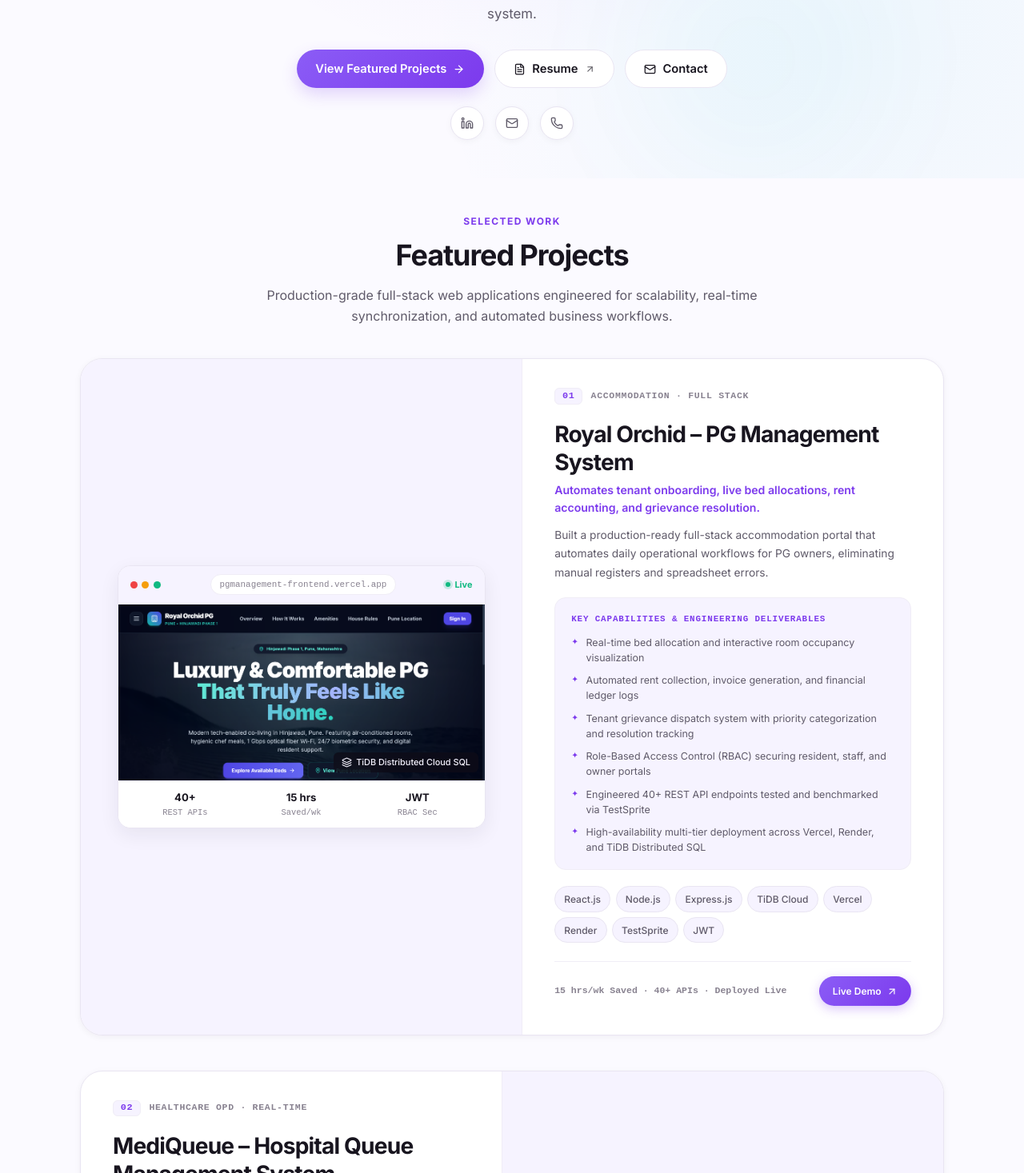
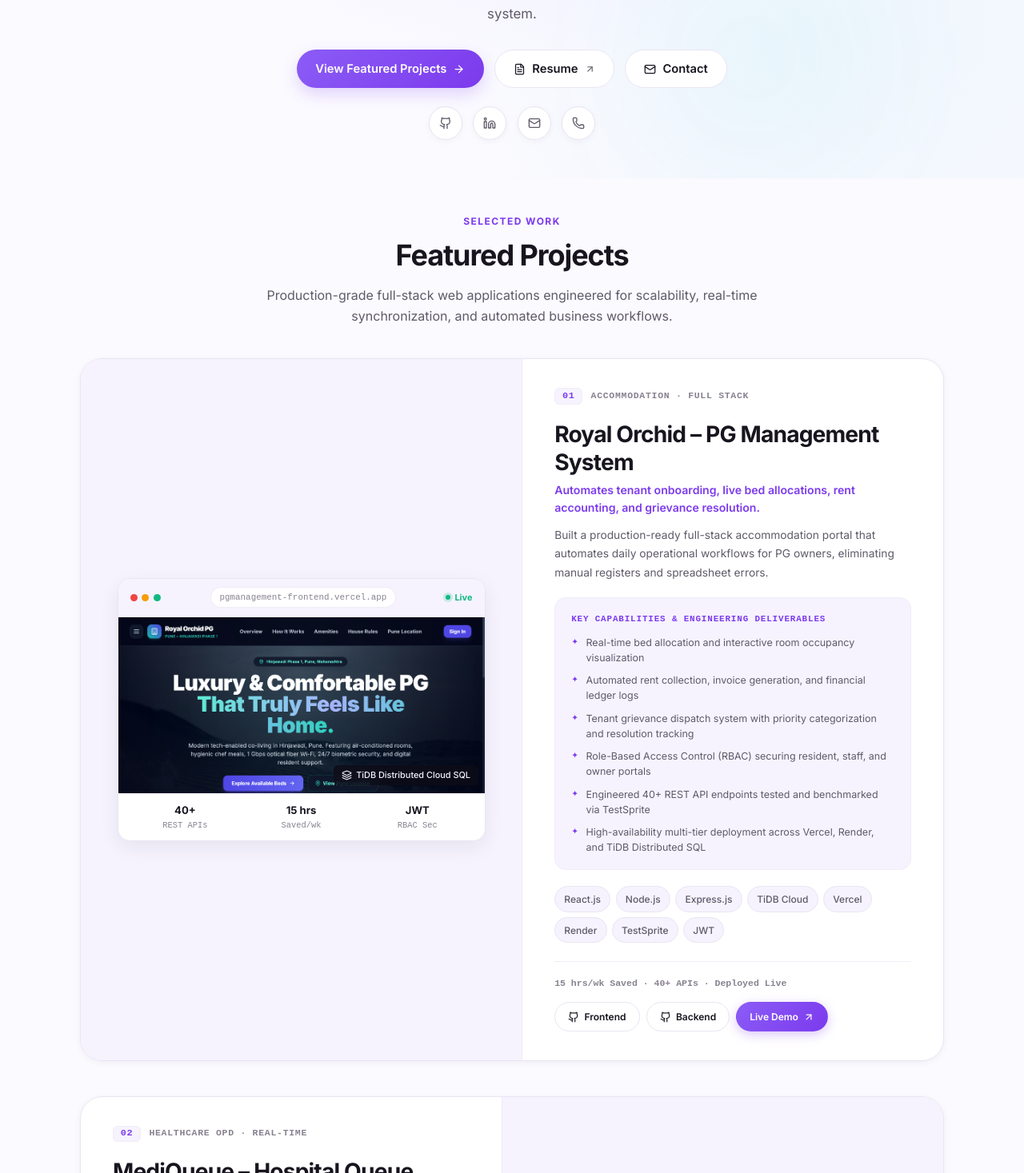
Before and after one commit to Dhasashok/portofolioFrontend, a React (Vite) app: page / in a window 1280 px wide. Shown: the part 623-2090 px from the top of the page at 80% size. Built offline with nearby package versions, Linux system fonts and the light colour scheme.

Commit message:
feat: add GitHub repository links for PG Management and MediQueue, and profile links

```diff
--- a/src/components/About.jsx
+++ b/src/components/About.jsx
@@ -8,7 +8,7 @@ import {
   Award,
   ExternalLink
 } from 'lucide-react';
-import { LinkedinIcon } from './Icons';
+import { LinkedinIcon, GithubIcon } from './Icons';
 import { personalInfo } from '../data/portfolioData';
 
 export default function About() {
@@ -100,6 +100,20 @@ export default function About() {
                   </a>
                 </div>
               </div>
+
+              {personalInfo.github && (
+                <div className="about__detail">
+                  <div className="about__detail-icon">
+                    <GithubIcon className="w-4 h-4" />
+                  </div>
+                  <div>
+                    <span className="about__detail-label">GitHub</span>
+                    <a href={personalInfo.github} target="_blank" rel="noopener noreferrer" style={{ textDecoration: 'none', color: 'var(--color-primary)' }}>
+                      <strong>github.com/Dhasashok</strong>
+                    </a>
+                  </div>
+                </div>
+              )}
             </div>
 
             {/* Resume Action Button */}
--- a/src/components/Contact.jsx
+++ b/src/components/Contact.jsx
@@ -9,7 +9,7 @@ import {
   Copy,
   ArrowUpRight
 } from 'lucide-react';
-import { LinkedinIcon } from './Icons';
+import { LinkedinIcon, GithubIcon } from './Icons';
 import { personalInfo } from '../data/portfolioData';
 
 export default function Contact() {
@@ -271,6 +271,25 @@ export default function Contact() {
               </div>
               <ArrowUpRight size={16} className="contact__detail-arrow" />
             </a>
+
+            {/* GitHub Card */}
+            {personalInfo.github && (
+              <a
+                href={personalInfo.github}
+                target="_blank"
+                rel="noopener noreferrer"
+                className="contact__social-card"
+              >
+                <div className="contact__social-brand contact__social-brand--github">
+                  <GithubIcon className="w-4 h-4" />
+                </div>
+                <div className="contact__detail-content">
+                  <small>GitHub</small>
+                  <strong>github.com/Dhasashok</strong>
+                </div>
+                <ArrowUpRight size={16} className="contact__detail-arrow" />
+              </a>
+            )}
           </div>
 
         </div>
--- a/src/components/Footer.jsx
+++ b/src/components/Footer.jsx
@@ -1,6 +1,6 @@
 import React from 'react';
 import { ArrowUp, Mail, Phone } from 'lucide-react';
-import { LinkedinIcon } from './Icons';
+import { LinkedinIcon, GithubIcon } from './Icons';
 import { personalInfo, navLinks } from '../data/portfolioData';
 
 export default function Footer() {
@@ -62,6 +62,19 @@ export default function Footer() {
 
           {/* Socials */}
           <div className="footer__socials">
+            {personalInfo.github && (
+              <a
+                href={personalInfo.github}
+                target="_blank"
+                rel="noopener noreferrer"
+                className="footer__social"
+                aria-label="GitHub"
+                title="GitHub Profile"
+              >
+                <GithubIcon className="w-3.5 h-3.5" />
+              </a>
+            )}
+
             <a
               href={personalInfo.linkedin}
               target="_blank"
--- a/src/components/Hero.jsx
+++ b/src/components/Hero.jsx
@@ -6,7 +6,7 @@ import {
   Phone,
   ArrowUpRight
 } from 'lucide-react';
-import { LinkedinIcon } from './Icons';
+import { LinkedinIcon, GithubIcon } from './Icons';
 import { personalInfo } from '../data/portfolioData';
 
 const ROLES = [
@@ -147,6 +147,19 @@ export default function Hero() {
 
           {/* Social Links Row */}
           <div className="hero-centered__socials">
+            {personalInfo.github && (
+              <a
+                href={personalInfo.github}
+                target="_blank"
+                rel="noopener noreferrer"
+                className="hero-centered__social-link"
+                aria-label="GitHub"
+                title="GitHub Profile"
+              >
+                <GithubIcon className="w-4 h-4" />
+              </a>
+            )}
+
             <a
               href={personalInfo.linkedin}
               target="_blank"
--- a/src/components/Projects.jsx
+++ b/src/components/Projects.jsx
@@ -146,18 +146,44 @@ export default function Projects() {
                     </span>
 
                     <div className="project-case__links">
-                      {project.githubUrl && (
+                      {project.githubFrontend && project.githubBackend ? (
+                        <>
+                          <a
+                            href={project.githubFrontend}
+                            target="_blank"
+                            rel="noopener noreferrer"
+                            className="project-case__btn"
+                            aria-label={`${project.title} Frontend Repository`}
+                            title="Frontend (Client) Repository"
+                          >
+                            <GithubIcon className="w-3.5 h-3.5" />
+                            <span>Frontend</span>
+                          </a>
+                          <a
+                            href={project.githubBackend}
+                            target="_blank"
+                            rel="noopener noreferrer"
+                            className="project-case__btn"
+                            aria-label={`${project.title} Backend Repository`}
+                            title="Backend (API Server) Repository"
+                          >
+                            <GithubIcon className="w-3.5 h-3.5" />
+                            <span>Backend</span>
+                          </a>
+                        </>
+                      ) : project.githubUrl ? (
                         <a
                           href={project.githubUrl}
                           target="_blank"
                           rel="noopener noreferrer"
                           className="project-case__btn"
-                          aria-label="GitHub Repository"
+                          aria-label={`${project.title} GitHub Repository`}
+                          title="GitHub Repository"
                         >
                           <GithubIcon className="w-3.5 h-3.5" />
                           <span>Code</span>
                         </a>
-                      )}
+                      ) : null}
 
                       {project.liveUrl ? (
                         <a
--- a/src/data/portfolioData.js
+++ b/src/data/portfolioData.js
@@ -8,7 +8,7 @@ export const personalInfo = {
   phone: "+91 90667 76566",
   phoneRaw: "+919066776566",
   linkedin: "https://www.linkedin.com/in/ashok-dhas-849664377/",
-  github: "", // Left empty as per instruction not to invent URLs
+  github: "https://github.com/Dhasashok",
   resumeUrl: "/Ashok_Rohidas_Dhas_Resume.pdf",
   availability: "Open for SDE & Full Stack Opportunities",
   college: "Genba Sopanrao Moze College of Engineering, Pune (GSMCOE)",
@@ -176,7 +176,9 @@ export const projectsData = [
       security: "JSON Web Tokens (JWT) for stateless sessions with granular role-based authorization.",
       testing: "Comprehensive API and interface verification using TestSprite."
     },
-    githubUrl: null,
+    githubUrl: "https://github.com/Dhasashok/pgmanagement-frontend",
+    githubFrontend: "https://github.com/Dhasashok/pgmanagement-frontend",
+    githubBackend: "https://github.com/Dhasashok/pgmanagement-backend",
     liveUrl: "https://pgmanagement-frontend.vercel.app/",
     image: "/projects/royal-orchid-preview.png",
     statBadge: "15 hrs/wk Saved · 40+ APIs · Deployed Live"
@@ -211,7 +213,7 @@ export const projectsData = [
       database: "MySQL relational database for patient records, appointments, and prescriptions.",
       communication: "Nodemailer for automated email notifications, token alerts, and OTP verification."
     },
-    githubUrl: null,
+    githubUrl: "https://github.com/Dhasashok/mediqueue",
     liveUrl: "https://frontend-phi-ruby-62.vercel.app/",
     image: "/projects/mediqueue-preview.png",
     statBadge: "3 Synchronized Roles · Real-Time WebSockets · Deployed Live"
--- a/src/index.css
+++ b/src/index.css
@@ -1800,3 +1800,23 @@ html, body, #root, .app {
     font-size: 0.88rem;
   }
 }
+
+.contact__social-brand--github {
+  color: var(--color-text);
+  background: var(--color-surface-soft);
+  border: 1px solid var(--color-border);
+  transition: all var(--transition-fast);
+}
+
+.contact__social-card:hover .contact__social-brand--github {
+  color: var(--color-primary);
+  background: var(--color-primary-soft);
+  border-color: var(--color-primary);
+}
+
+.project-case__links {
+  display: flex;
+  align-items: center;
+  gap: 0.5rem;
+  flex-wrap: wrap;
+}
```
